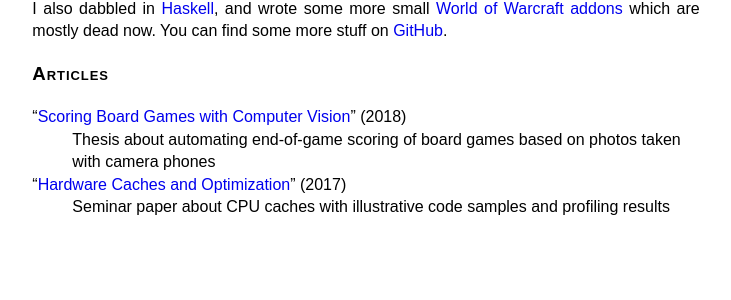
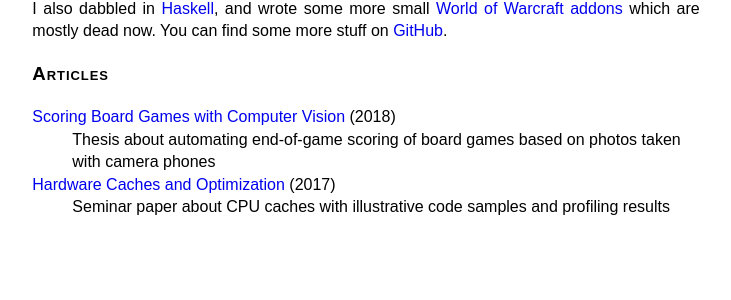
Before and after one commit to meribold/meribold.org, a Jekyll site: the page built from projects.md, in a window 1280 px wide. Shown: the part 502-802 px from the top of the page, without its empty margins (274-1005 px from the left). Built offline with Jekyll 4.4.1, drawn with Linux system fonts in a browser that asks for light colours.

Commit message:
Remove unnecessary quote marks

```diff
--- a/projects.md
+++ b/projects.md
@@ -19,11 +19,11 @@ Warcraft addons][curseforge] which are mostly dead now.  You can find some more
 
 ## Articles
 
-"[Scoring Board Games with Computer Vision][1]" (2018)
+[Scoring Board Games with Computer Vision][1] (2018)
 : Thesis about automating end-of-game scoring of board games based on photos taken with
   camera phones
 
-"[Hardware Caches and Optimization][2]" (2017)
+[Hardware Caches and Optimization][2] (2017)
 : Seminar paper about CPU caches with illustrative code samples and profiling results
 
 [1]: https://s3.eu-central-1.amazonaws.com/meribold.org/thesis.pdf
```
